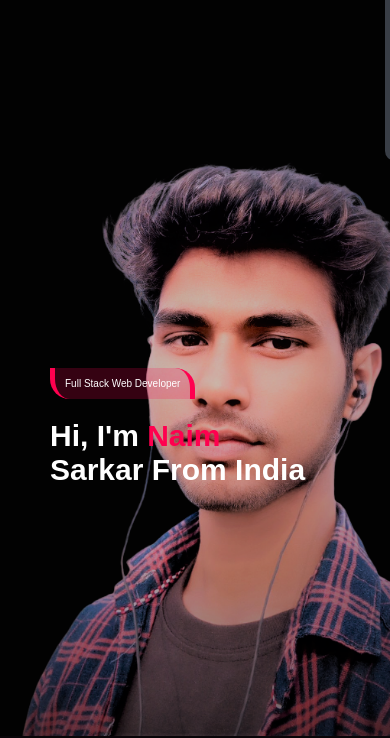
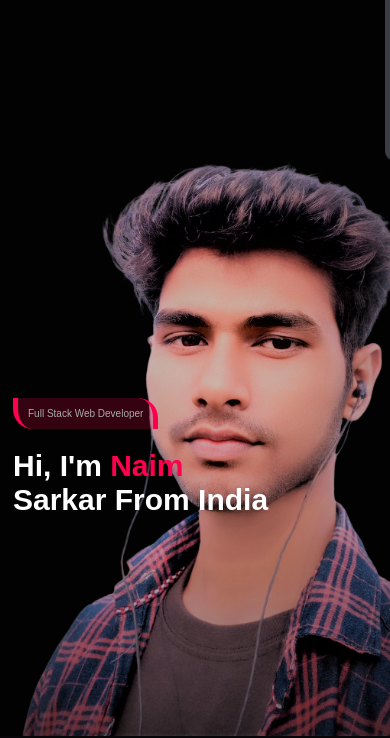
Before and after one commit to Naimsarkar2050/My-Portfolio, a plain HTML site: page index.html in a window 390 px wide. Shown: the part 108-846 px from the top of the page. Drawn offline with Linux system fonts and the light colour scheme.

Commit message:
added more css

```diff
--- a/style.css
+++ b/style.css
@@ -115,7 +115,7 @@ nav ul li a:hover::after {
   width: fit-content;
   padding: 10px;
   background: var(--stylish-button-color);
-  color: var(--text-color);
+  color: var(--sub-title-color);
 }
 
 /* -----------------about-------------- */
@@ -461,8 +461,9 @@ nav .fa-solid {
   }
 
   .header-text {
-    margin-top: 100%;
-    font-size: 1rem; /* font size 16px */
+    margin-top: 420px;
+    margin-left: 13px;
+    font-size: 1.5rem;
   }
 
   .header-text h1 {
```
